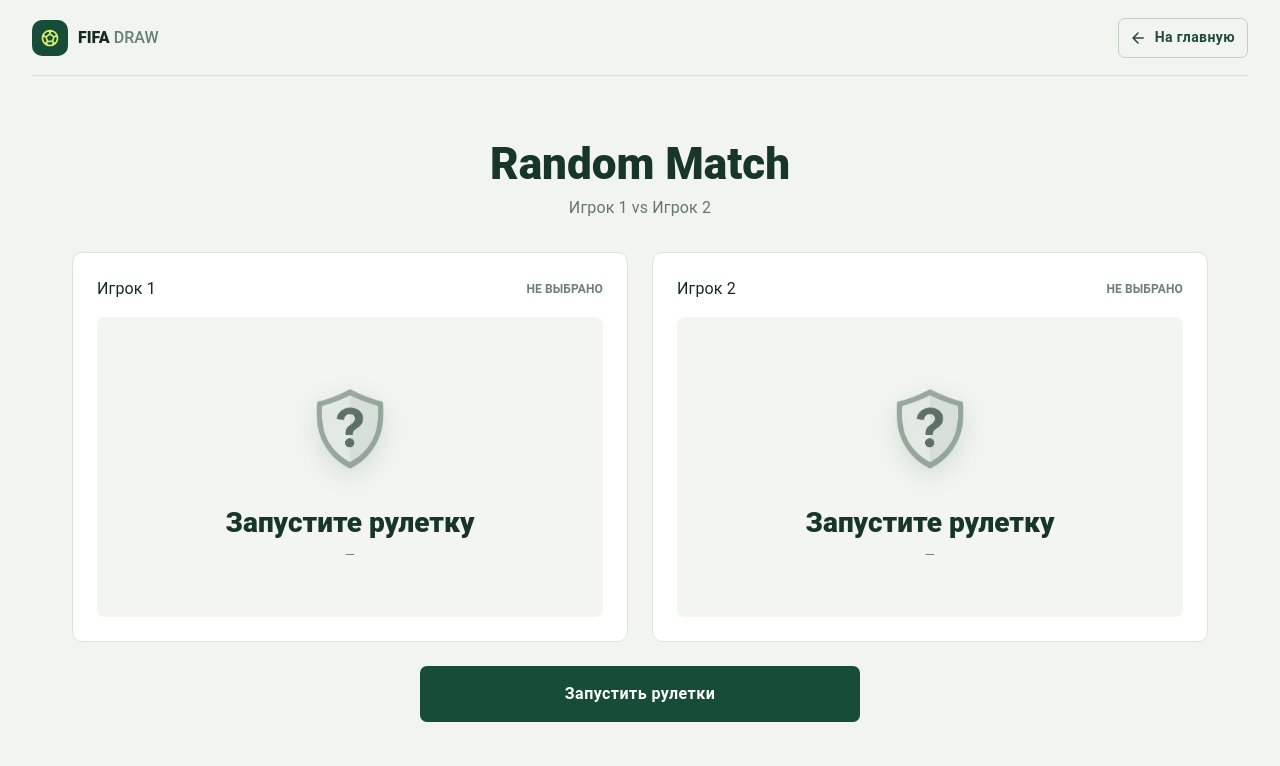
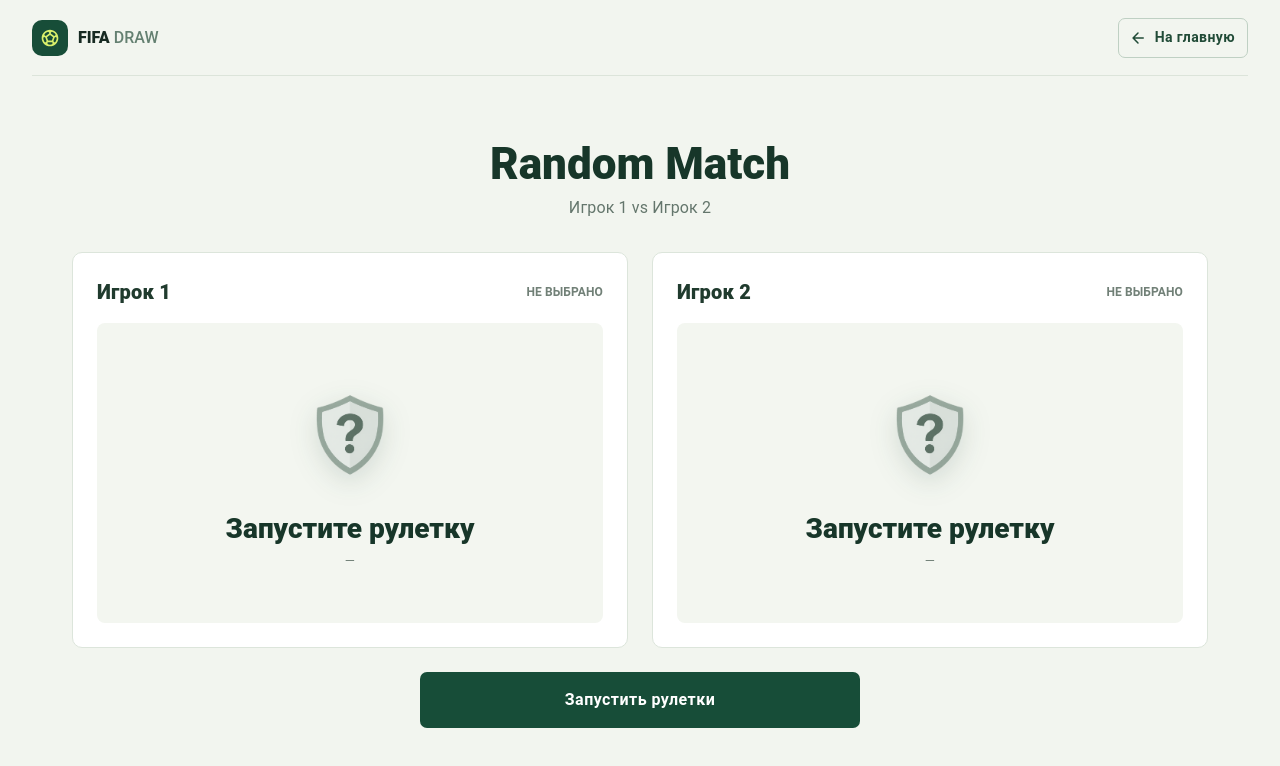
Before and after one commit to Tigr66/FIFA-draw, a React (Vite) app: page /random-match in a window 1280 px wide. Shown: the top 766 px of the page. Built offline with nearby package versions, Linux system fonts and the light colour scheme.

Commit message:
feat: optimized loading logos

```diff
--- a/src/components/TeamRoulette/TeamRoulette.tsx
+++ b/src/components/TeamRoulette/TeamRoulette.tsx
@@ -50,7 +50,7 @@ const TeamRoulette = ({
                     mb: { xs: 1.5, sm: 2 },
                 }}
             >
-                {playerName ?? (
+                {playerName && (
                     <Typography
                         component="h2"
                         sx={{
@@ -128,6 +128,8 @@ const TeamRoulette = ({
                         component="img"
                         src={logo ?? "/images/unknown-team.png"}
                         alt={name ? `Эмблема: ${name}` : "Эмблема команды"}
+                        loading="eager"
+                        decoding="async"
                         sx={{
                             width: {
                                 xs: 88,
```
